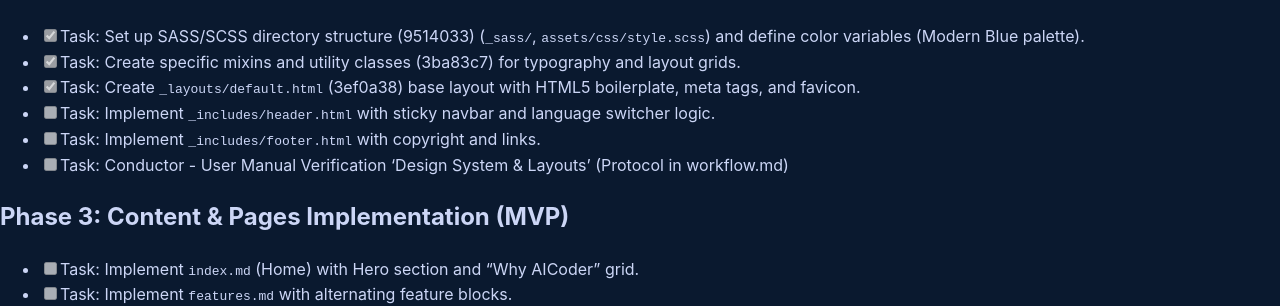
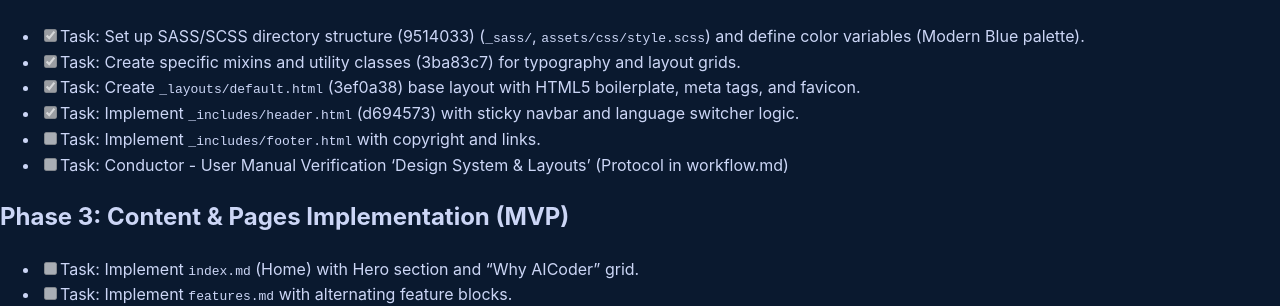
Before and after one commit to rapidaicoder/rapidaicoder.github.io, a Jekyll site: the page built from conductor/tracks/initial_setup_20260103/plan.md, in a window 1280 px wide and 989 px high. Shown: the part 381-687 px from the top of the window. Built offline with Jekyll 4.4.1, drawn with Linux system fonts in a browser that asks for light colours; our own code applies the rules of GitHub Pages for plain Markdown files; a script that is not in the unit is left out.

Commit message:
conductor(plan): Mark task 'Implement header' as complete

```diff
--- a/conductor/tracks/initial_setup_20260103/plan.md
+++ b/conductor/tracks/initial_setup_20260103/plan.md
@@ -10,7 +10,7 @@
 - [x] Task: Set up SASS/SCSS directory structure (9514033) (`_sass/`, `assets/css/style.scss`) and define color variables (Modern Blue palette).
 - [x] Task: Create specific mixins and utility classes (3ba83c7) for typography and layout grids.
 - [x] Task: Create `_layouts/default.html` (3ef0a38) base layout with HTML5 boilerplate, meta tags, and favicon.
-- [ ] Task: Implement `_includes/header.html` with sticky navbar and language switcher logic.
+- [x] Task: Implement `_includes/header.html` (d694573) with sticky navbar and language switcher logic.
 - [ ] Task: Implement `_includes/footer.html` with copyright and links.
 - [ ] Task: Conductor - User Manual Verification 'Design System & Layouts' (Protocol in workflow.md)
 
```
